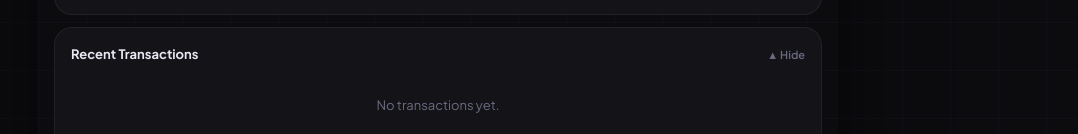
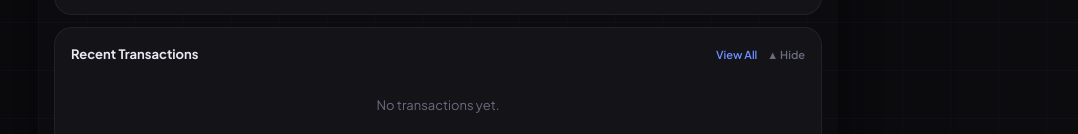
Before and after one commit to jms-ry/peso-sense, a React (Vite) app: page / in a window 1280 px wide. Shown: the part 794-928 px from the top of the page, without its empty margins (202-1280 px from the left). Built offline with nearby package versions, Linux system fonts and the light colour scheme.

Commit message:
feat: added view all pdf for transactions

```diff
--- a/package.json
+++ b/package.json
@@ -10,6 +10,8 @@
     "preview": "vite preview"
   },
   "dependencies": {
+    "jspdf": "^4.2.1",
+    "jspdf-autotable": "^5.0.7",
     "react": "^19.2.4",
     "react-dom": "^19.2.4"
   },
--- a/src/components/ExpensesTab.jsx
+++ b/src/components/ExpensesTab.jsx
@@ -3,6 +3,8 @@ import { useApp } from '../context/AppContext'
 import { generateInsights } from '../utils/insights'
 import InsightsCard from './InsightsCard'
 import { useToast } from '../context/ToastContext'
+import jsPDF from 'jspdf'
+import autoTable from 'jspdf-autotable'
 import './ExpensesTab.css'
 
 const CATEGORIES = [
@@ -35,6 +37,7 @@ function formatDate(iso) {
   if (isYesterday) return `Yesterday, ${time}`
   return d.toLocaleDateString('en-PH', { month: 'short', day: 'numeric' }) + `, ${time}`
 }
+
 
 export default function ExpensesTab() {
   const { data, logExpense } = useApp()
@@ -94,6 +97,74 @@ export default function ExpensesTab() {
     'Leisure':       'var(--pink)',
     'Clothing':      'var(--purple)',
     'Other':         'var(--muted-l)',
+  }
+
+  function groupByMonth(transactions) {
+    return transactions.reduce((acc, tx) => {
+      const date = new Date(tx.date)
+      const key = date.toLocaleString('en-PH', { month: 'long', year: 'numeric' })
+
+      if (!acc[key]) acc[key] = []
+      acc[key].push(tx)
+
+      return acc
+    }, {})
+  }
+  function handleExportPDF() {
+    const doc = new jsPDF()
+
+    // Title
+    doc.setFontSize(16)
+    doc.text('Transaction Report', 14, 15)
+
+    doc.setFontSize(10)
+    doc.text(`Generated on ${new Date().toLocaleDateString('en-PH')}`, 14, 22)
+
+    let y = 30
+
+    const grouped = groupByMonth(transactions)
+
+    Object.entries(grouped).forEach(([month, txs]) => {
+      // Month Header
+      doc.setFontSize(12)
+      doc.text(month, 14, y)
+      y += 4
+
+      // Table
+      autoTable(doc, {
+        startY: y,
+        head: [['Name', 'Category', 'Date', 'Type', 'Amount']],
+        body: txs.map(tx => [
+          tx.name,
+          tx.category,
+          formatDate(tx.date),
+          tx.type,
+          `₱ ${fmt(Math.abs(tx.amount.toFixed(2)))}`
+        ]),
+        styles: {
+          fontSize: 9,
+        },
+        headStyles: {
+          fillColor: [30, 30, 30],
+          textColor: 255
+        },
+        alternateRowStyles: {
+          fillColor: [245, 245, 245]
+        },
+        margin: { left: 14, right: 14 },
+      })
+
+      // Move cursor after table
+      y = doc.lastAutoTable.finalY + 10
+
+      // Page break if needed
+      if (y > 260) {
+        doc.addPage()
+        y = 20
+      }
+    })
+
+    doc.save('transactions-report.pdf')
   }
 
   return (
@@ -174,26 +245,22 @@ export default function ExpensesTab() {
         )}
       </div>
 
-      {/* Insight */}
-      {/* <div className="insight">
-        <span className="insight__icon">💡</span>
-        <div>
-          <div className="insight__title">Track every peso</div>
-          <div className="insight__text">
-            Logging expenses consistently helps you understand where your money goes
-            and make smarter spending decisions over time.
-          </div>
-        </div>
-      </div> */}
       <InsightsCard insights={insights} />
 
       {/* Recent Transactions */}
       <div className="card">
         <div className="card__hdr">
           <span className="card__title">Recent Transactions</span>
-          <span className="card__toggle" onClick={() => setShowTransactions(!showTransactions)}>
-            {showTransactions ? '▲ Hide' : '▼ Show'}
-          </span>
+
+          <div style={{ display: 'flex', gap: '10px' }}>
+            <span className="card__link" onClick={handleExportPDF}>
+              View All
+            </span>
+
+            <span className="card__toggle" onClick={() => setShowTransactions(!showTransactions)}>
+              {showTransactions ? '▲ Hide' : '▼ Show'}
+            </span>
+          </div>
         </div>
         {showTransactions && (
           transactions.length === 0
```
Also changed, not shown: 1 other file (tests, documents, lock files or other folders).
